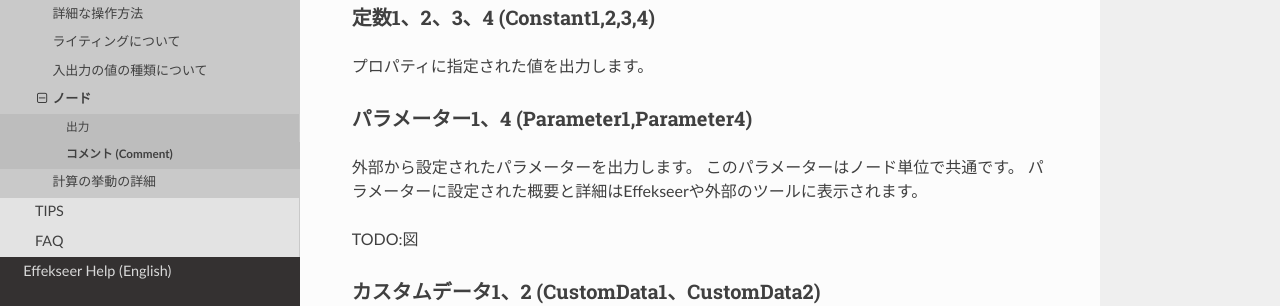
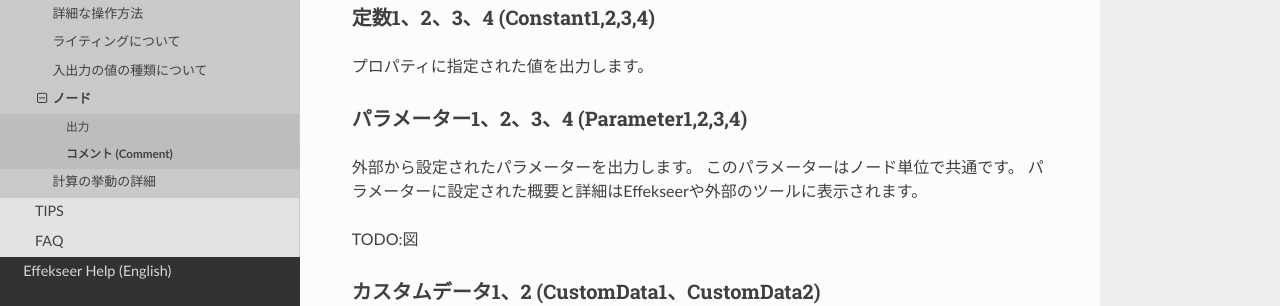
Before and after one commit to effekseer/docs_tool, a Sphinx documentation site: the page built from source/ja/MaterialToolReference/material_NodeConstant.rst, in a window 1280 px wide and 1124 px high. Shown: the part 284-590 px from the top of the window. Built offline with Sphinx 7.4.7 and the Read the Docs theme 2.0.0, drawn with Linux system fonts in a browser that asks for light colours.

Commit message:
Documentation work

```diff
--- a/source/ja/MaterialToolReference/material_NodeConstant.rst
+++ b/source/ja/MaterialToolReference/material_NodeConstant.rst
@@ -15,7 +15,7 @@
 
 プロパティに指定された値を出力します。
 
-パラメーター1、4 (Parameter1,Parameter4)
+パラメーター1、2、3、4 (Parameter1,2,3,4)
 ------------------------------------------------
 
 外部から設定されたパラメーターを出力します。
```
